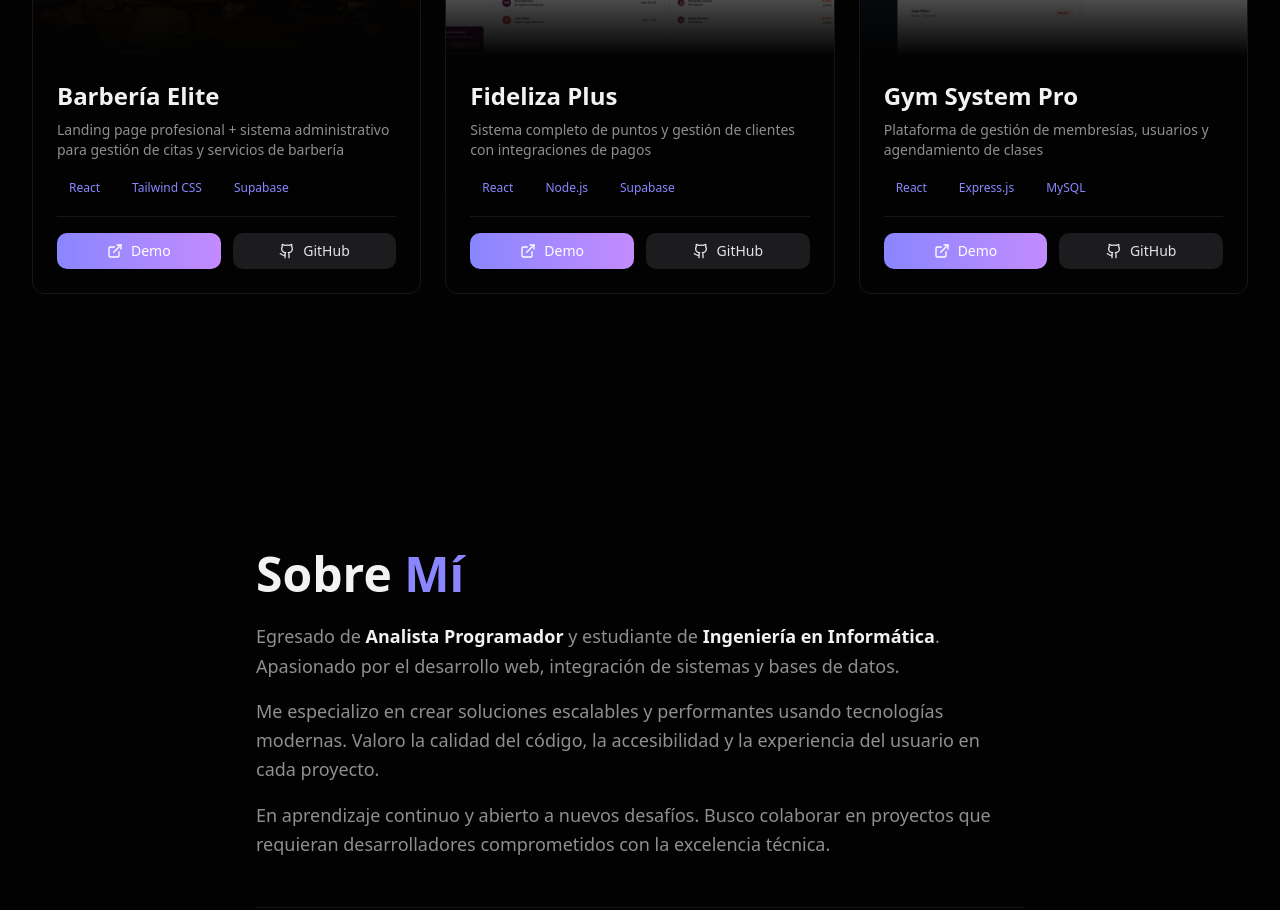
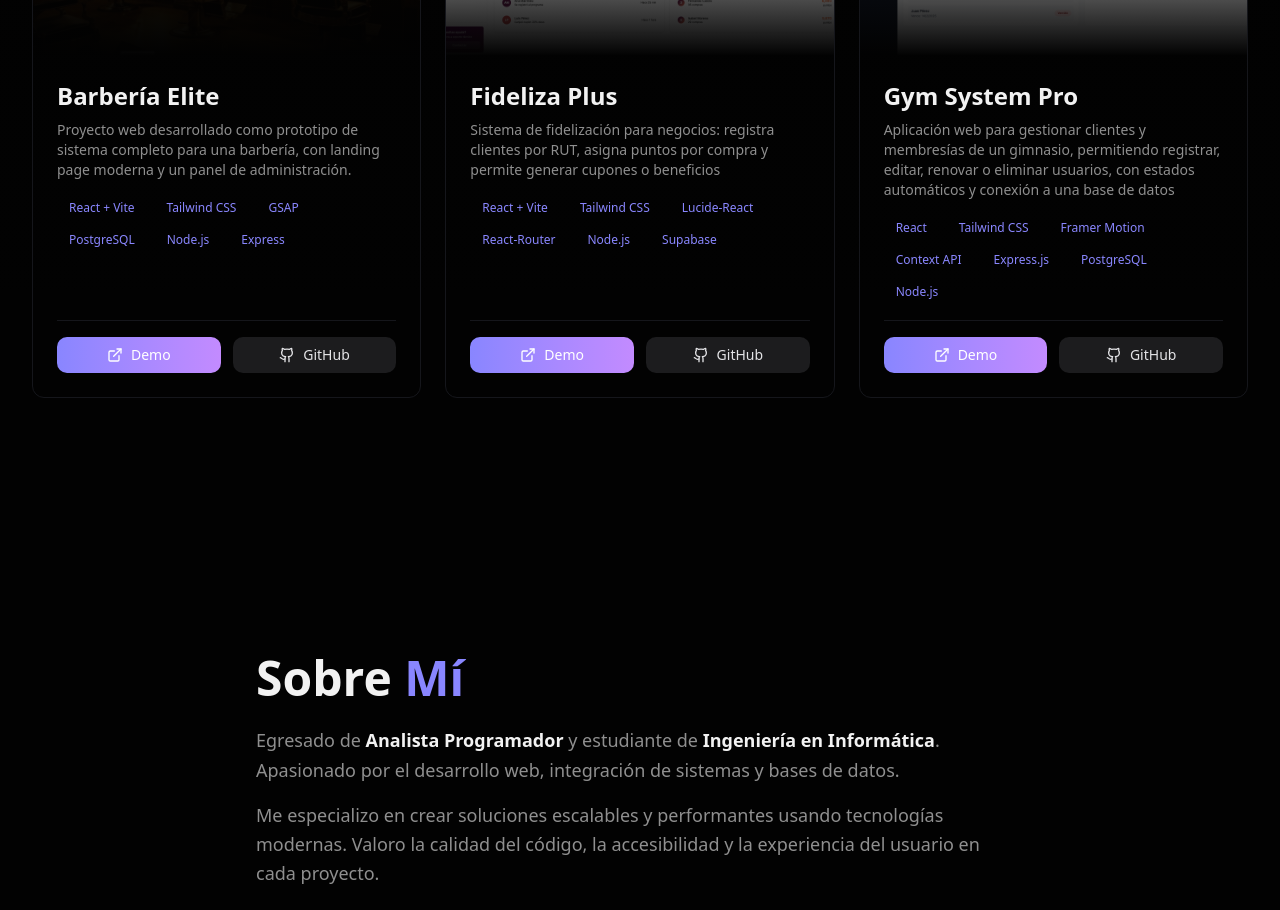
Before and after one commit to Abaquio/matias-landing, a React (Vite) app: page / in a window 1280 px wide. Shown: the part 2200-3110 px from the top of the page. Built offline with nearby package versions, Linux system fonts and the light colour scheme.

Commit message:
Datos actualizados

```diff
--- a/src/components/projects.jsx
+++ b/src/components/projects.jsx
@@ -10,8 +10,8 @@ import gimnasio from "../assets/gimnasio.png"
 const projects = [
   {
     title: "Barbería Elite",
-    description: "Landing page profesional + sistema administrativo para gestión de citas y servicios de barbería",
-    tech: ["React", "Tailwind CSS", "Supabase"],
+    description: "Proyecto web desarrollado como prototipo de sistema completo para una barbería, con landing page moderna y un panel de administración.",
+    tech: ["React + Vite", "Tailwind CSS","GSAP", "PostgreSQL","Node.js","Express",""],
     demoUrl: "https://abaquio.github.io/barberia-frontend/",
     githubUrl: "https://github.com/Abaquio/barberia-full",
     color: "from-primary to-accent",
@@ -19,8 +19,8 @@ const projects = [
   },
   {
     title: "Fideliza Plus",
-    description: "Sistema completo de puntos y gestión de clientes con integraciones de pagos",
-    tech: ["React", "Node.js", "Supabase"],
+    description: "Sistema de fidelización para negocios: registra clientes por RUT, asigna puntos por compra y permite generar cupones o beneficios",
+    tech: ["React + Vite", "Tailwind CSS","Lucide-React","React-Router","Node.js", "Supabase"],
     demoUrl: "https://fideliza-plus.example",
     githubUrl: "https://github.com/Abaquio/fideliza-plus",
     color: "from-accent to-secondary",
@@ -28,8 +28,8 @@ const projects = [
   },
   {
     title: "Gym System Pro",
-    description: "Plataforma de gestión de membresías, usuarios y agendamiento de clases",
-    tech: ["React", "Express.js", "MySQL"],
+    description: "Aplicación web para gestionar clientes y membresías de un gimnasio, permitiendo registrar, editar, renovar o eliminar usuarios, con estados automáticos y conexión a una base de datos",
+    tech: ["React", "Tailwind CSS","Framer Motion","Context API","Express.js", "PostgreSQL","Node.js"],
     demoUrl: "https://abaquio.github.io/gimnasio-v0/",
     githubUrl: "https://github.com/Abaquio/gimnasio-v0",
     color: "from-secondary to-primary",
```
